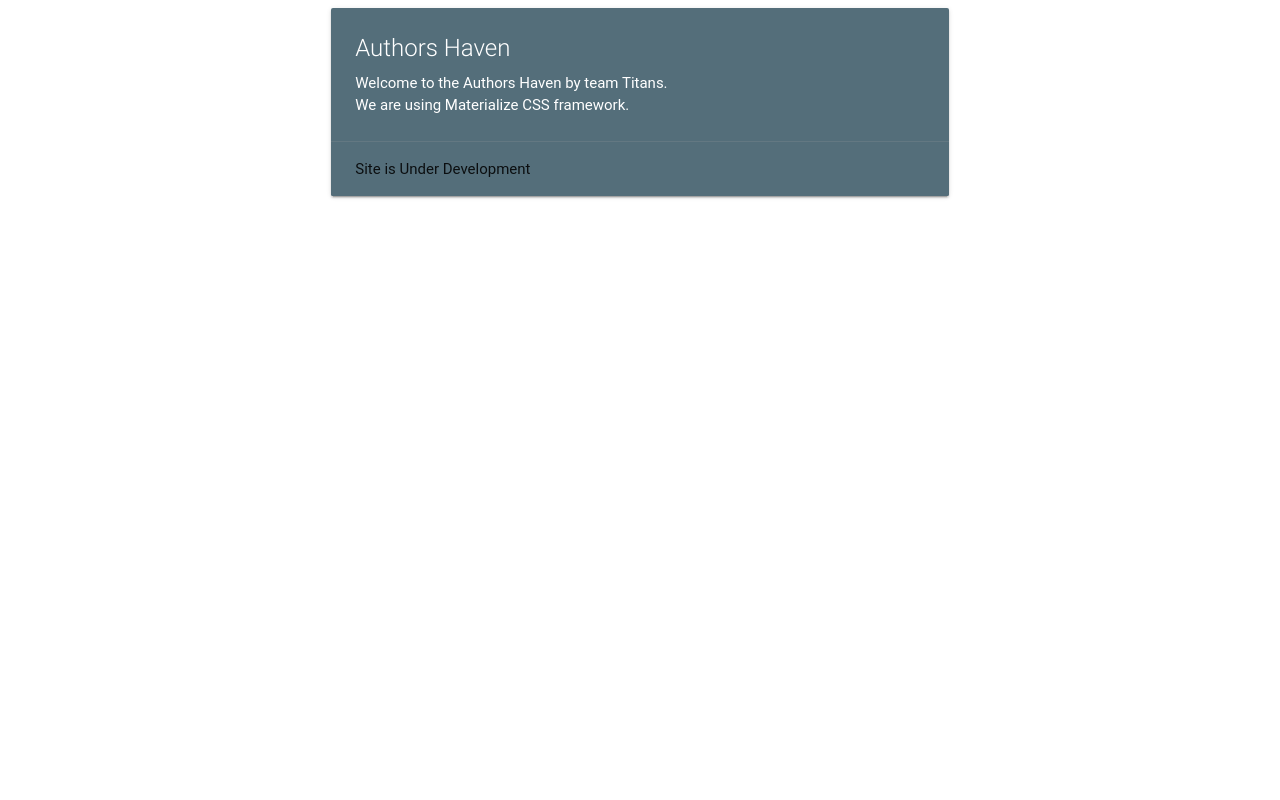
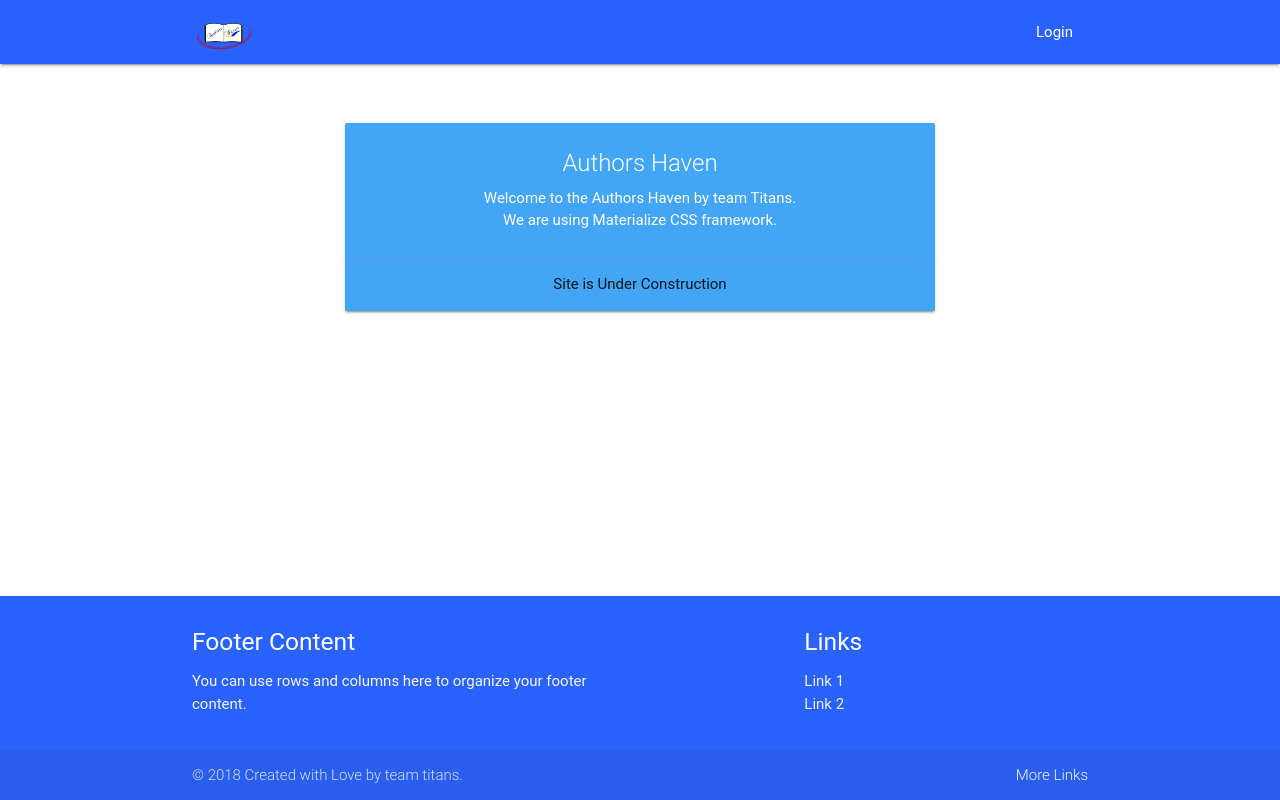
Before and after one commit to ronaldndirangu/medium-clone, a Django app: template authors/templates/index.html in a window 1280 px wide. Run offline with Django 3.2, Linux system fonts and the light colour scheme; the template is opened without the code that fills it, so the values that code supplies are empty; some libraries are stand-ins or nearby versions; some web fonts are replaced.

Commit message:
#159330641 Add base template and templates of merged feature (#10)
* [Chore #159330641] Add the base template

* [Chore #159330641] Add the login template page

* [Chore #159330641] Add the signup template page

* [Chore #159330641] Add css and images

* [Chore #159330641] Add a faviocon

* [Chore #159330641] Add color to the login buttons

* [Chore #159330641] Add an image logo

* [Chore #159330641] Align the social login buttons

* [Chore #159330641] Add components in the container class

* [Chore #159330641] Center the logo in navbar

```diff
--- a/authors/templates/index.html
+++ b/authors/templates/index.html
@@ -1,32 +1,83 @@
 <!DOCTYPE html>
 <html lang="en">
+
 <head>
     <meta charset="UTF-8">
     <meta name="viewport" content="width=device-width, initial-scale=1.0">
     <meta http-equiv="X-UA-Compatible" content="ie=edge">
-    <link rel = "stylesheet" href = "https://fonts.googleapis.com/icon?family=Material+Icons">
-    <link rel = "stylesheet" href = "https://cdnjs.cloudflare.com/ajax/libs/materialize/0.97.3/css/materialize.min.css">
-    <script type = "text/javascript" src = "https://code.jquery.com/jquery-2.1.1.min.js">
-      </script>
-    <script src = "https://cdnjs.cloudflare.com/ajax/libs/materialize/0.97.3/js/materialize.min.js">
-      </script>
+    <link rel='shortcut icon' type='image/x-icon' href='static/images/favicon.ico' />
+    <link rel="stylesheet" href="https://fonts.googleapis.com/icon?family=Material+Icons">
+    <link rel="stylesheet" href="https://cdnjs.cloudflare.com/ajax/libs/materialize/0.97.3/css/materialize.min.css">
+    <link rel="stylesheet" href="static/css/styles.css">
 </head>
-
-   <body>
-
+<body >
+    <header>
+        <nav>
+            <div class="nav-wrapper blue accent-4">
+                <div class="container">
+                    <a href="#" class="brand-logo">
+                        <div class="logoimage">
+                            <img class="logoimage circle" src="static/images/logo.png" alt="App logo">
+                        </div>
+                    </a>
+                    <ul id="nav-mobile" class="right hide-on-med-and-down">
+                        <li>
+                            <a href="#">Login</a>
+                        </li>
+                    </ul>
+                </div>
+            </div>
+        </nav>
+    </header>
+        <main class="container">
             <div class="row">
-            <div class="col s6 offset-m3">
-                <div class="card blue-grey darken-1">
+                <div class="col s8 offset-m2">
+                    <div class="card blue lighten-1 center clear">
                         <div class="card-content white-text">
                             <span class="card-title">Authors Haven</span>
                             <p>Welcome to the Authors Haven by team Titans.</p>
                             <p>We are using Materialize CSS framework.</p>
                         </div>
                         <div class="card-action">
-                        Site is Under Development
+                            Site is Under Construction
                         </div>
                     </div>
                 </div>
             </div>
+
+        </main>
+        <footer class="page-footer blue accent-4">
+        <div class="container">
+            <div class="row">
+                <div class="col l6 s12">
+                    <h5 class="white-text">Footer Content</h5>
+                    <p class="grey-text text-lighten-4">You can use rows and columns here to organize your footer content.</p>
+                </div>
+                <div class="col l4 offset-l2 s12">
+                    <h5 class="white-text">Links</h5>
+                    <ul>
+                        <li>
+                            <a class="grey-text text-lighten-3" href="#!">Link 1</a>
+                        </li>
+                        <li>
+                            <a class="grey-text text-lighten-3" href="#!">Link 2</a>
+                        </li>
+
+                    </ul>
+                </div>
+            </div>
+        </div>
+        <div class="footer-copyright">
+            <div class="container">
+                © 2018 Created with Love by team titans.
+                <a class="grey-text text-lighten-4 right" href="#!">More Links</a>
+            </div>
+        </div>
+    </footer>
+    <script type="text/javascript" src="https://code.jquery.com/jquery-2.1.1.min.js">
+    </script>
+    <script src="https://cdnjs.cloudflare.com/ajax/libs/materialize/0.97.3/js/materialize.min.js">
+    </script>
 </body>
+
 </html>
--- /dev/null
+++ b/authors/templates/static/css/styles.css
@@ -0,0 +1,55 @@
+body {
+    display: flex;
+    min-height: 100vh;
+    flex-direction: column;
+}
+
+main {
+    flex: 1 0 auto;
+}
+.clear{
+    margin-top: 10%
+}
+.logoimage {
+    height: 85px;
+    width: 85ps;
+    padding-bottom: 20px;
+}
+/* label color */
+
+.input-field label {
+    color: #000;
+}
+
+/* label focus color */
+
+.input-field input[type=text]:focus+label {
+    color: #000;
+}
+
+/* label underline focus color */
+
+.input-field input[type=text]:focus {
+    border-bottom: 1px solid #000;
+    box-shadow: 0 1px 0 0 #000;
+}
+
+/* valid color */
+
+.input-field input[type=text].valid {
+    border-bottom: 1px solid #000;
+    box-shadow: 0 1px 0 0 #000;
+}
+
+/* invalid color */
+
+.input-field input[type=text].invalid {
+    border-bottom: 1px solid #000;
+    box-shadow: 0 1px 0 0 #000;
+}
+
+/* icon prefix focus color */
+
+.input-field .prefix.active {
+    color: #000;
+}
```
Also changed, not shown: authors/templates/login.html (added, +66 -0 lines), authors/templates/signup.html (added, +57 -0 lines), authors/templates/static/images/favicon.ico (added), authors/templates/static/images/image.jpg (added), authors/templates/static/images/logo.png (added), 5 other files. Lines whose indentation alone changed are shown as unchanged.
